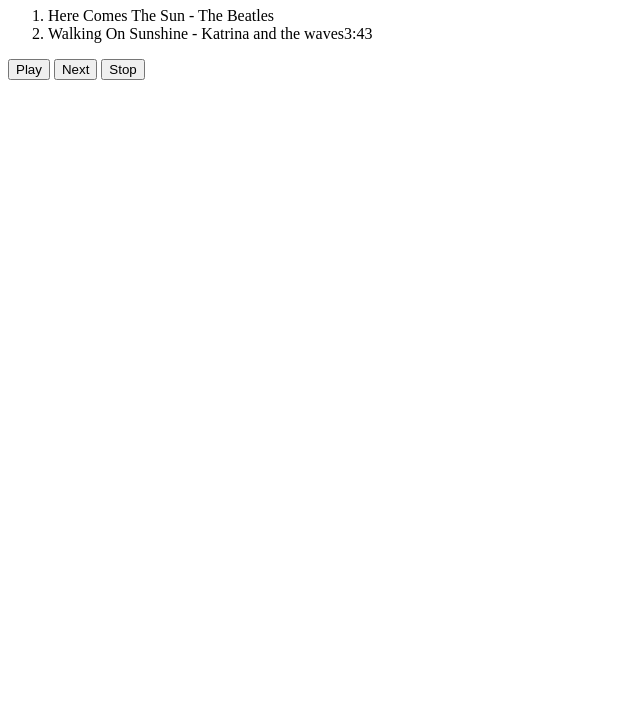
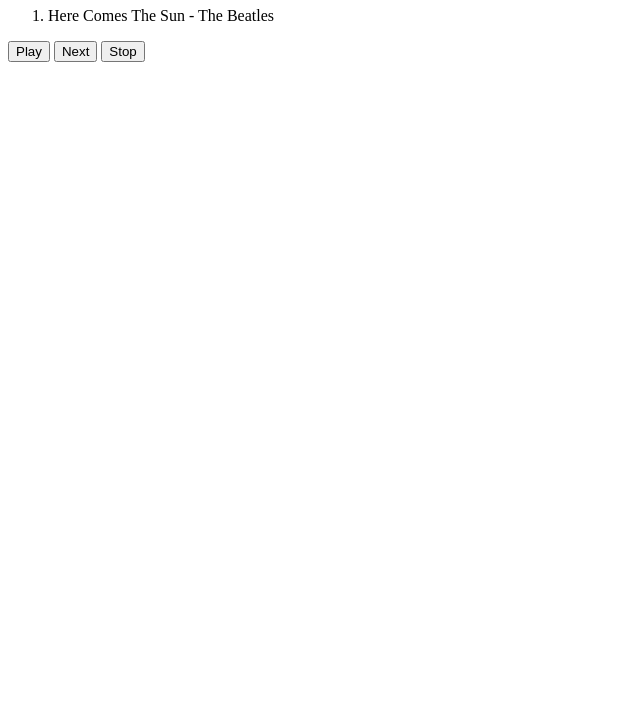
Before and after one commit to willy1669/Music-Player-Demo, a plain HTML site: page index.html in a window 1280 px wide. Shown: the part 99-800 px from the top of the page, without its empty margins (0-640 px from the left). Drawn offline with Linux system fonts and the light colour scheme.

Commit message:
modified index.html

```diff
--- a/index.html
+++ b/index.html
@@ -16,7 +16,7 @@
 
             <ol id="playlist">
                 <li>Here Comes The Sun - The Beatles<span class="duration"></span></li>
-                <li class="current">Walking On Sunshine - Katrina and the waves<span class="duration">3:43</span></li>
+
             </ol>
             <button id="play">Play</button>
             <button id="next">Next</button>
```
